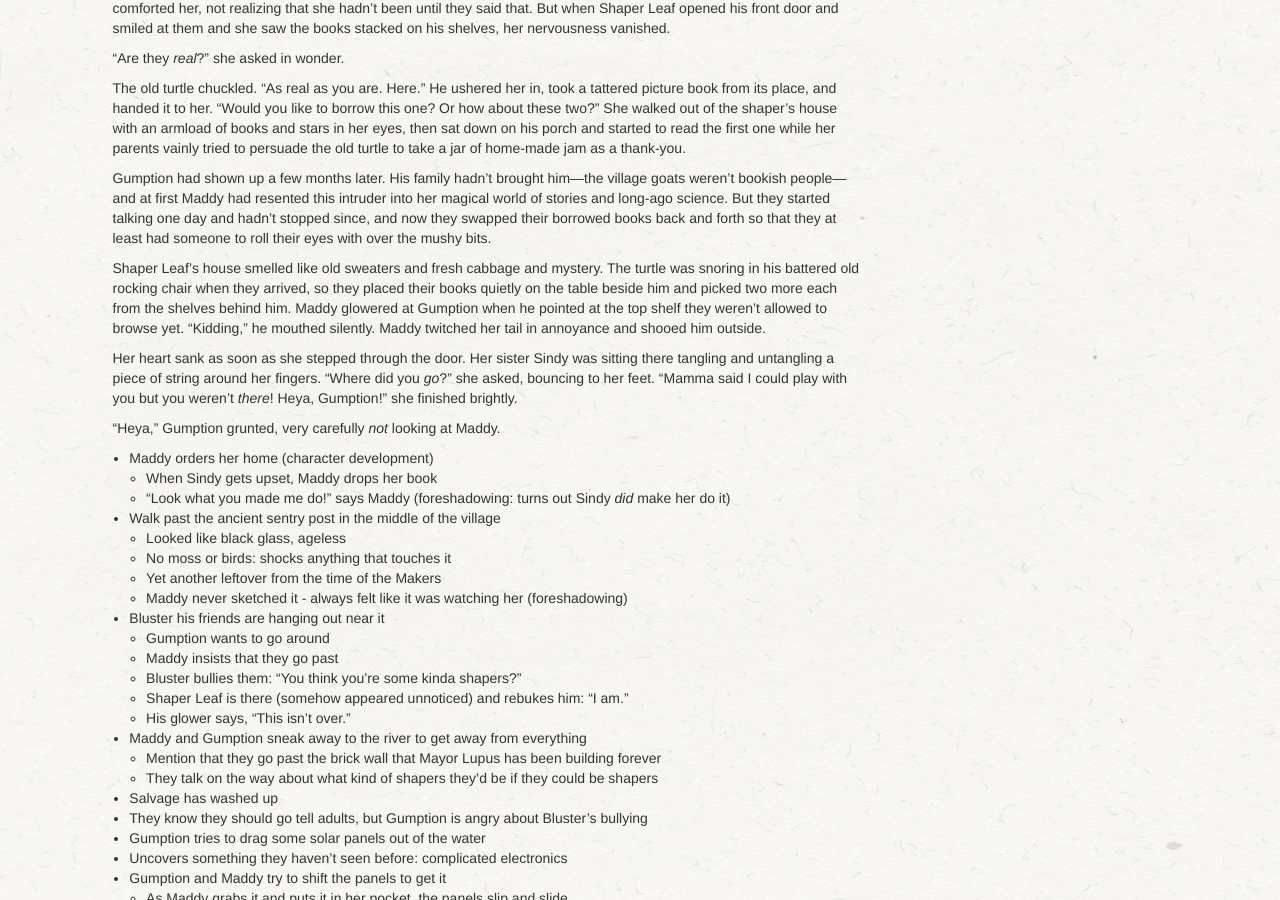
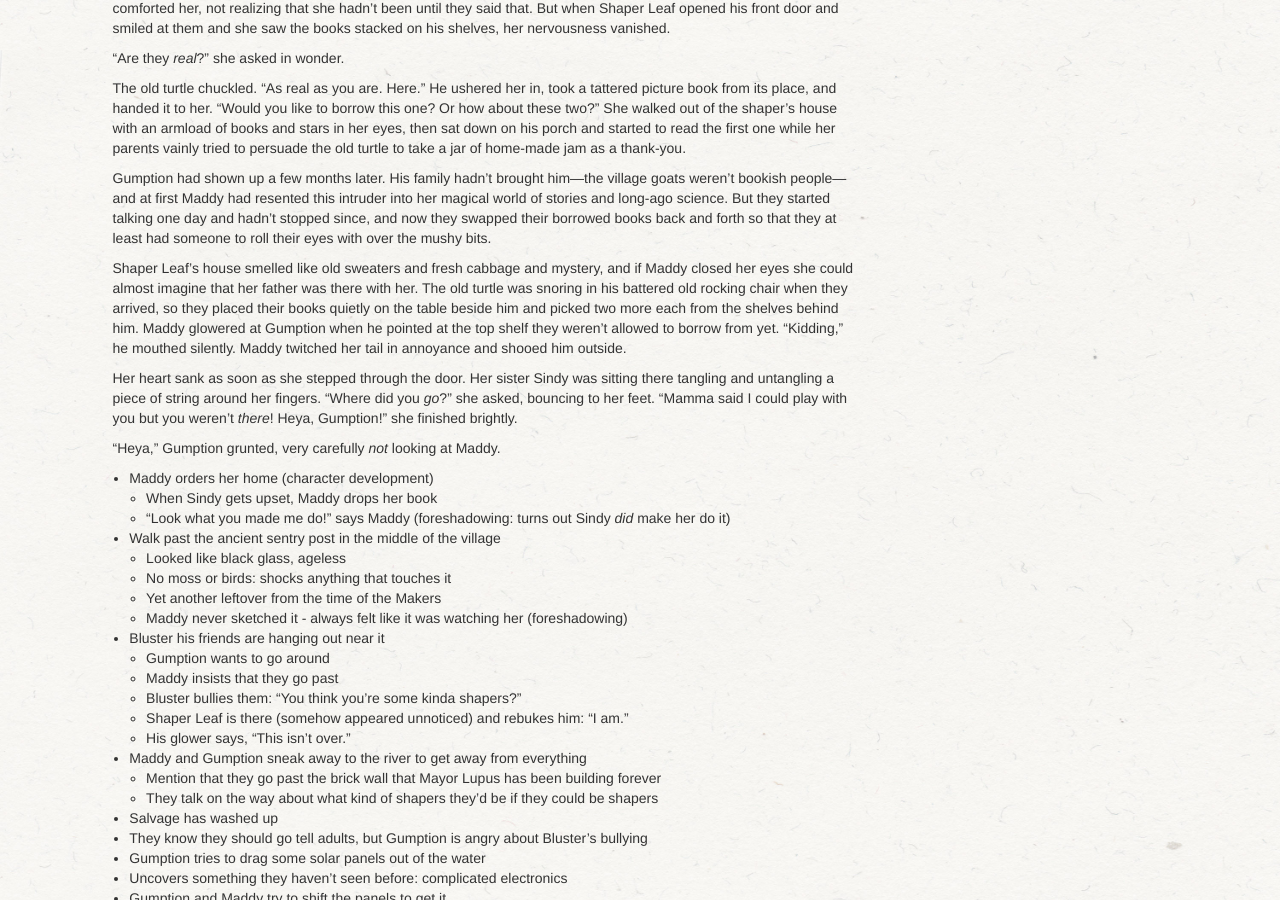
Before and after one commit to gvwilson/sensibleadventures, a Jekyll site: the page built from madica-roo/madica-roo.md, in a window 1280 px wide and 900 px high, scrolled down 803 px. Built offline with Jekyll 4.4.1, drawn with Linux system fonts in a browser that asks for light colours; nearby versions of some CDN libraries; library files that are not in the unit come from our copies.

Commit message:
Adding a sentence

```diff
--- a/madica-roo/madica-roo.md
+++ b/madica-roo/madica-roo.md
@@ -79,11 +79,12 @@
 and now they swapped their borrowed books back and forth
 so that they at least had someone to roll their eyes with over the mushy bits.
 
-Shaper Leaf's house smelled like old sweaters and fresh cabbage and mystery.
-The turtle was snoring in his battered old rocking chair when they arrived,
+Shaper Leaf's house smelled like old sweaters and fresh cabbage and mystery,
+and if Maddy closed her eyes she could almost imagine that her father was there with her.
+The old turtle was snoring in his battered old rocking chair when they arrived,
 so they placed their books quietly on the table beside him
 and picked two more each from the shelves behind him.
-Maddy glowered at Gumption when he pointed at the top shelf they weren't allowed to browse yet.
+Maddy glowered at Gumption when he pointed at the top shelf they weren't allowed to borrow from yet.
 "Kidding," he mouthed silently.
 Maddy twitched her tail in annoyance and shooed him outside.
 
```
